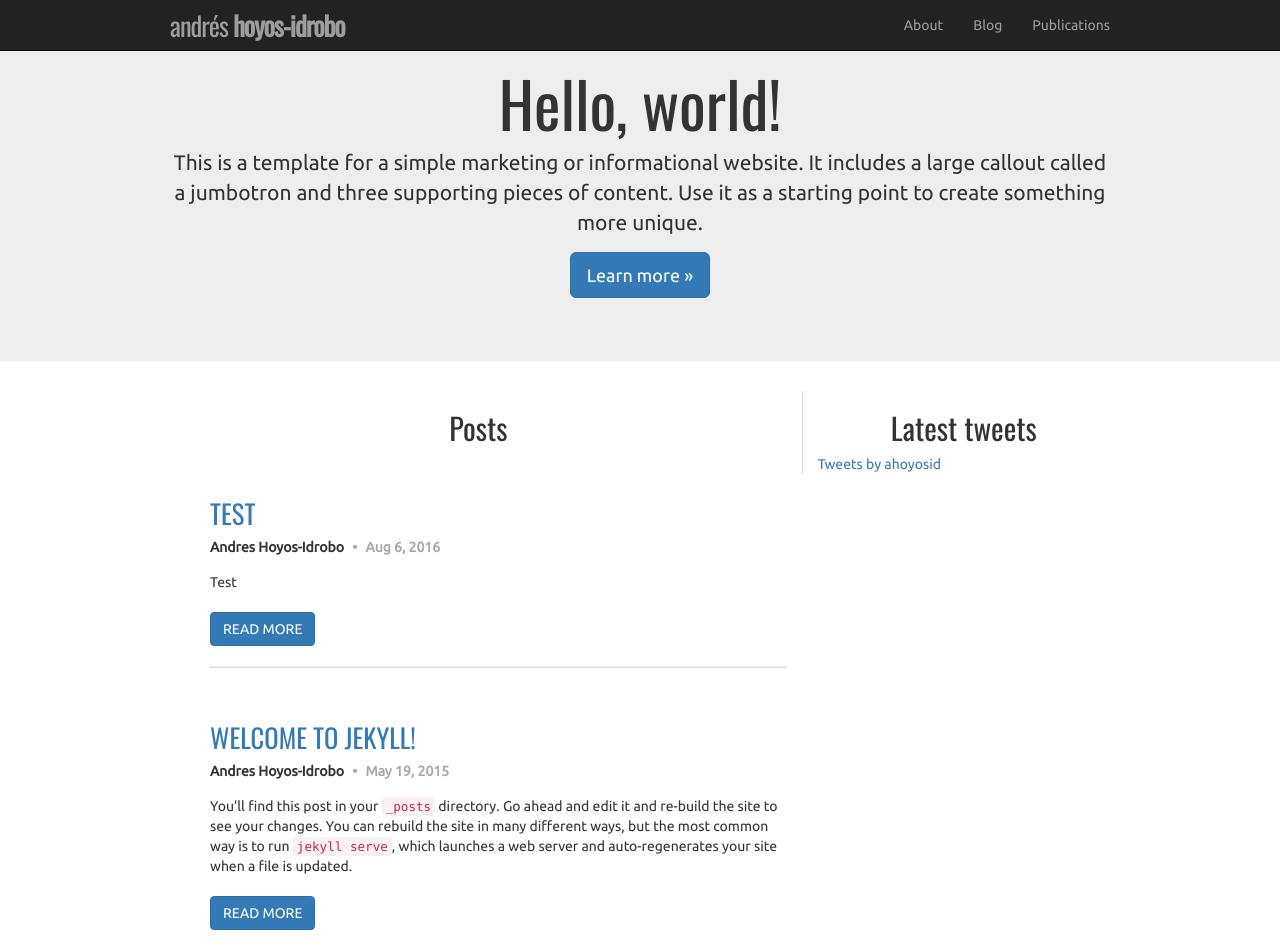
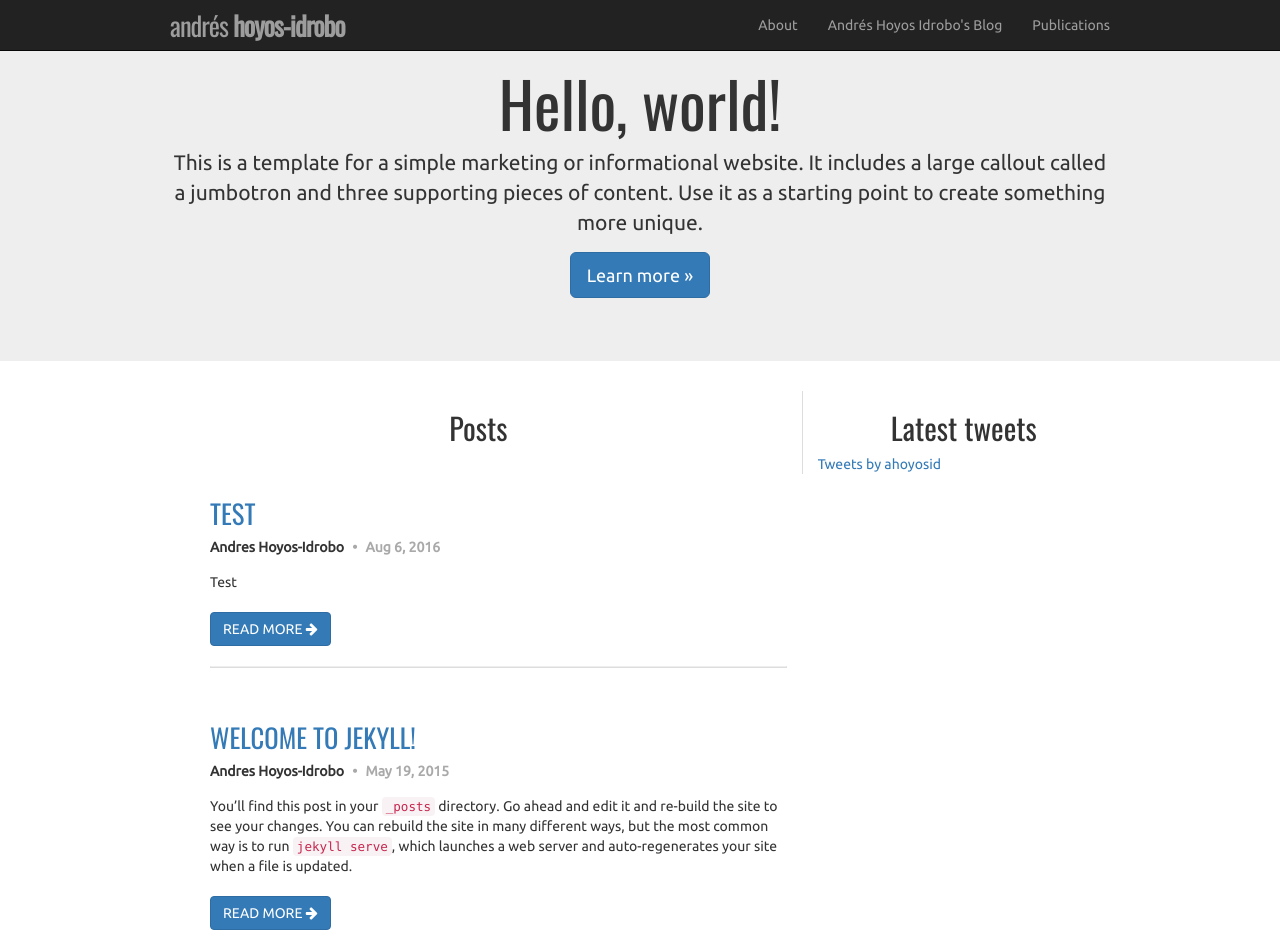
Before and after one commit to ahoyosid/ahoyosid.github.io, a Jekyll site: the page built from index.html, in a window 1280 px wide and 1189 px high. Shown: the top 948 px of the window. Built offline with Jekyll 4.4.1, drawn with Linux system fonts in a browser that asks for light colours; the list of posts is cut into pages by our own code; comment, search, counter and statistics services are not loaded.

Commit message:
minor change: adding rigth arrow

```diff
--- a/index.html
+++ b/index.html
@@ -1,6 +1,6 @@
 ---
 layout: default
-title: Blog
+title: Andrés Hoyos Idrobo's Blog
 ---
 
 <!-- Main jumbotron for a primary marketing message or call to action -->
@@ -33,7 +33,9 @@ title: Blog
 
                         {{ post.excerpt }}
 
-                        <a class="btn btn-primary read_more" role="button" href="{{ post.url | prepend: site.baseurl }}">Read more</a>
+                        <a class="btn btn-primary read_more" role="button" href="{{ post.url | prepend: site.baseurl }}">Read more
+                        <i class="fa fa-arrow-right"></i>
+                        </a>
                         <hr>
                     </li>
                   {% endfor %}
```
